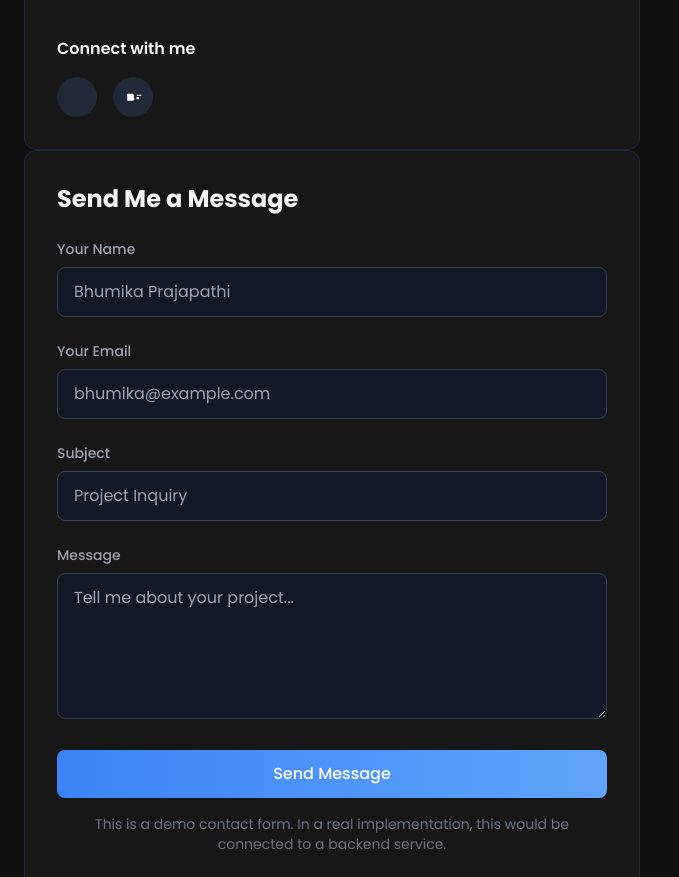
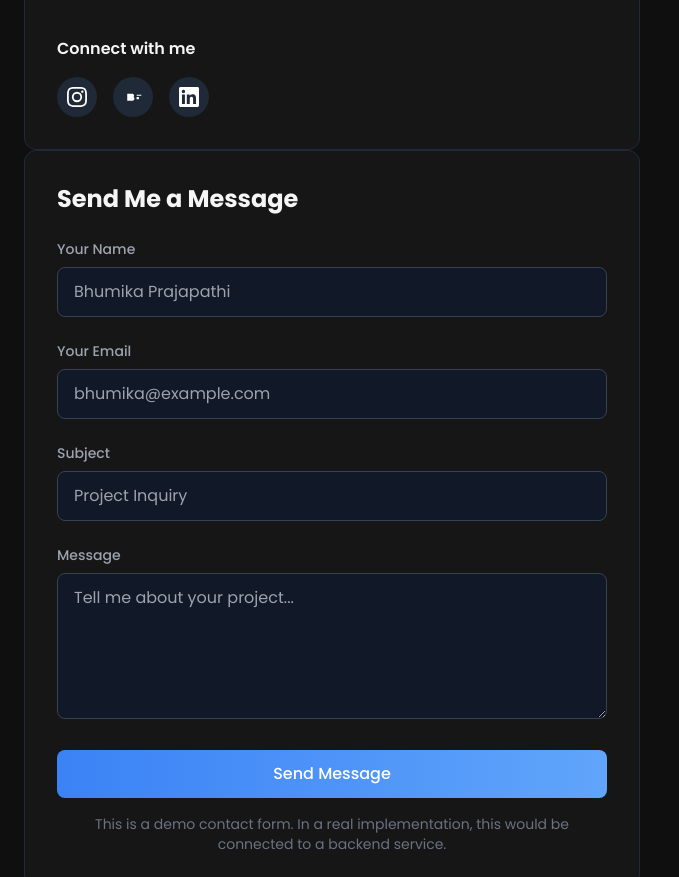
Before and after one commit to Bhumika-2112/Bhumi_portfolio, a plain HTML site: page index.html in a window 1280 px wide. Shown: the part 5071-5948 px from the top of the page, without its empty margins (0-679 px from the left). Drawn offline with nearby package versions, Linux system fonts and the light colour scheme.

Commit message:
Update index.html

```diff
--- a/index.html
+++ b/index.html
@@ -677,24 +677,23 @@
     <a href="https://instagram.com/yourusername" target="_blank"
        class="w-10 h-10 bg-gray-800 rounded-full flex items-center justify-center hover:bg-gray-700 transition-all">
       <svg class="w-5 h-5 text-white" fill="currentColor" viewBox="0 0 24 24">
-        <path d="M12 2.163c3.204 0 3.584.012 4.85..." />
-      </svg>
+        <path d="M12 2.163c3.204 0 3.584.012 4.85.07 3.252.148 4.771 1.691 4.919 4.919.058 1.265.069 1.645.069 4.849 0 3.205-.012 3.584-.069 4.849-.149 3.225-1.664 4.771-4.919 4.919-1.266.058-1.644.07-4.85.07-3.204 0-3.584-.012-4.849-.07-3.26-.149-4.771-1.699-4.919-4.92-.058-1.265-.07-1.644-.07-4.849 0-3.204.013-3.583.07-4.849.149-3.227 1.664-4.771 4.919-4.919 1.266-.057 1.645-.069 4.849-.069zM12 0C8.741 0 8.333.014 7.053.072 2.695.272.273 2.69.073 7.052.014 8.333 0 8.741 0 12c0 3.259.014 3.668.072 4.948.2 4.358 2.618 6.78 6.98 6.98C8.333 23.986 8.741 24 12 24c3.259 0 3.668-.014 4.948-.072 4.354-.2 6.782-2.618 6.979-6.98.059-1.28.073-1.689.073-4.948 0-3.259-.014-3.667-.072-4.947-.196-4.354-2.617-6.78-6.979-6.98C15.668.014 15.259 0 12 0zm0 5.838a6.162 6.162 0 100 12.324 6.162 6.162 0 000-12.324zM12 16a4 4 0 110-8 4 4 0 010 8zm6.406-11.845a1.44 1.44 0 100 2.881 1.44 1.44 0 000-2.881z"/>
+    </svg>
     </a>
 
    <!-- Behance -->
 <a href="https://www.behance.net/bhumikaprajapa4" target="_blank"
    class="w-10 h-10 bg-gray-800 rounded-full flex items-center justify-center hover:bg-gray-700 transition-all">
   <svg class="w-5 h-5 text-white" fill="currentColor" viewBox="0 0 24 24">
-    <path d="M22 9.24h-5.6v1.38h5.6v-1.38zm-2.44 3.13c-.48-.26-1.16-.37-2.07-.37-.46 0-.86.04-1.2.11v2.7h1.18c.43 0 .78-.04 1.04-.13.26-.09.46-.22.59-.38.13-.16.2-.37.2-.63 0-.24-.06-.44-.18-.6a1.12 1.12 0 00-.56-.39zm-6.72-.65c.28-.32.42-.74.42-1.27 0-.5-.1-.93-.31-1.29a1.83 1.83 0 00-.88-.75c-.37-.17-.83-.26-1.37-.26H5.07v8.29h5.55c.61 0 1.15-.1 1.62-.3.46-.2.83-.48 1.11-.85.28-.36.42-.81.42-1.35 0-.45-.1-.83-.31-1.14a2.13 2.13 0 00-.94-.78c.34-.13.64-.34.9-.64zM6.82 9.15h2.46c.36 0 .65.1.88.29.22
-
-      </svg>
+    <path d="M22 9.24h-5.6v1.38h5.6v-1.38zm-2.44 3.13c-.48-.26-1.16-.37-2.07-.37-.46 0-.86.04-1.2.11v2.7h1.18c.43 0 .78-.04 1.04-.13.26-.09.46-.22.59-.38.13-.16.2-.37.2-.63 0-.24-.06-.44-.18-.6a1.12 1.12 0 00-.56-.39zm-6.72-.65c.28-.32.42-.74.42-1.27 0-.5-.1-.93-.31-1.29a1.83 1.83 0 00-.88-.75c-.37-.17-.83-.26-1.37-.26H5.07v8.29h5.55c.61 0 1.15-.1 1.62-.3.46-.2.83-.48 1.11-.85.28-.36.42-.81.42-1.35 0-.45-.1-.83-.31-1.14a2.13 2.13 0 00-.94-.78c.34-.13.64-.34.9-.64zM6.82 9.15h2.46c.36 0 .65.1.88.29.22"/>
+        </svg>
     </a>
 
     <!-- LinkedIn -->
     <a href="https://www.linkedin.com/in/bhumika-prajapathi/" target="_blank"
        class="w-10 h-10 bg-gray-800 rounded-full flex items-center justify-center hover:bg-gray-700 transition-all">
       <svg class="w-5 h-5 text-white" fill="currentColor" viewBox="0 0 24 24">
-        <path d="M20.447 20.452h-3.554v-5.569..." />
+        <path d="M20.447 20.452h-3.554v-5.569c0-1.328-.027-3.037-1.852-3.037-1.853 0-2.136 1.445-2.136 2.939v5.667H9.351V9h3.414v1.561h.046c.477-.9 1.637-1.85 3.37-1.85 3.601 0 4.267 2.37 4.267 5.455v6.286zM5.337 7.433a2.062 2.062 0 01-2.063-2.065 2.064 2.064 0 112.063 2.065zm1.782 13.019H3.555V9h3.564v11.452zM22.225 0H1.771C.792 0 0 .774 0 1.729v20.542C0 23.227.792 24 1.771 24h20.451C23.2 24 24 23.227 24 22.271V1.729C24 .774 23.2 0 22.222 0h.003z"/>
       </svg>
     </a>
   </div>
```
